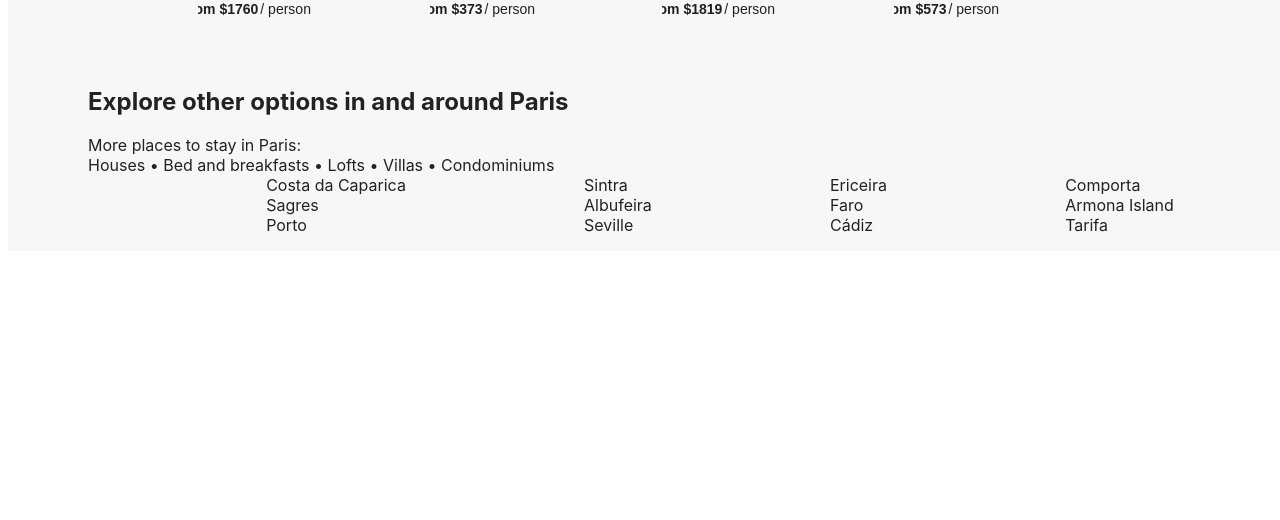
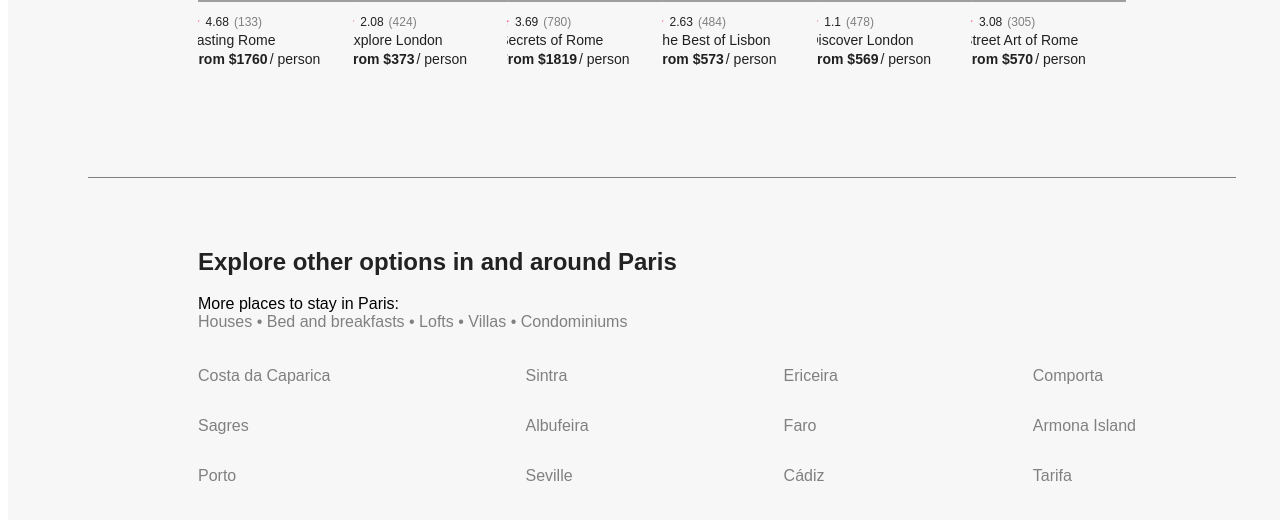
Before and after one commit to Breath-of-Fresh-AirBNB/Recommended, a React app: page / in a window 1280 px wide. Shown: the part 802-1322 px from the top of the page. Before the commit the page ends 1061 px from the top, so only its background shows below. Built offline with nearby package versions, Linux system fonts and the light colour scheme; no server answers; grey boxes are pictures that could not be loaded; the HTML template or start-up script is replaced by a standard one.

Commit message:
Added more styling

```diff
--- a/src/components/ActivityListing.jsx
+++ b/src/components/ActivityListing.jsx
@@ -5,7 +5,6 @@ import Card from '@material-ui/core/Card';
 import CardActionArea from '@material-ui/core/CardActionArea';
 import CardContent from '@material-ui/core/CardContent';
 import CardMedia from '@material-ui/core/CardMedia';
-import Typography from '@material-ui/core/Typography';
 import styled from 'styled-components';
 
 const Listing = styled.div`
@@ -63,13 +62,13 @@ const Rate = styled.div`
 
 const useStyles = makeStyles({
   root: {
-    width: 267,
+    width: 171,
     boxShadow: 'none',
     borderRadius: 10,
     backgroundColor: '#F7F7F7',
   },
   media: {
-    height: 178,
+    height: 228,
     borderRadius: 10,
   },
   content: {
--- a/src/components/ExploreOtherOptions.jsx
+++ b/src/components/ExploreOtherOptions.jsx
@@ -2,65 +2,153 @@
 import React from 'react';
 import styled from 'styled-components';
 
-const Explore = styled.div`
-  color: rgb(34, 34, 34);
-  font-family: Circular, -apple-system, BlinkMacSystemFont, Roboto, 'Helvetica Neue', sans-serif;
+const Container = styled.div`
+  width: 75%;
+  padding: 50px 100px 0 100px;
+  margin: 60px 0 50px 0;
+  border-top: 1px solid grey;
+
+  & .subheader {
+    margin-left: 10px;
+    font-family: Montserrat, sans-serif;
+    font-size: 16px;
+  }
+
+  & .homeTypeLinks {
+    margin-left: 10px;
+    font-family: Montserrat, sans-serif;
+    color: grey;
+    :hover {
+      cursor: pointer;
+    }
+  }
 `;
 
 const Title = styled.h2`
   display: block;
   font-size: 1.5em;
   font-weight: bold;
+  color: #222222;
+  font-family: Montserrat, sans-serif;
+  margin-left: 10px;
 `;
 
 const Destinations = styled.div`
   display: flex;
-  justify-content: space-evenly;
+  justify-content: space-between;
+  margin: 20px 0 0 10px;
+  color: grey;
 
+  & .list {
+    display: flex;
+    flex-direction: column;
+  }
+`;
+
+const DestinationLink = styled.p`
+  :hover {
+    cursor: pointer;
+  }
 `;
 
 const ExploreOtherOptions = ({ destinations }) => (
-  <div className="exploreOtherOptions">
-    <Explore>
+  <Container>
     <Title>Explore other options in and around Paris</Title>
-      <p>
+    <div className="subheader">
       More places to stay in Paris:
-        <br />
+    </div>
+    <div className="homeTypeLinks">
       Houses • Bed and breakfasts • Lofts • Villas • Condominiums
-        <br />
+    </div>
     <Destinations>
-          <div>
+      <div className="list">
+        <DestinationLink>
           {destinations[0]}
-            <br />
+        </DestinationLink>
+        <DestinationLink>
           {destinations[1]}
-            <br />
+        </DestinationLink>
+        <DestinationLink>
           {destinations[2]}
+        </DestinationLink>
       </div>
-          <div>
+      <div className="list">
+        <DestinationLink>
           {destinations[3]}
-            <br />
+        </DestinationLink>
+        <DestinationLink>
           {destinations[4]}
-            <br />
+        </DestinationLink>
+        <DestinationLink>
           {destinations[5]}
+        </DestinationLink>
       </div>
-          <div>
+      <div className="list">
+        <DestinationLink>
           {destinations[6]}
-            <br />
+        </DestinationLink>
+        <DestinationLink>
           {destinations[7]}
-            <br />
+        </DestinationLink>
+        <DestinationLink>
           {destinations[8]}
+        </DestinationLink>
       </div>
-          <div>
+      <div className="list">
+        <DestinationLink>
           {destinations[9]}
-            <br />
+        </DestinationLink>
+        <DestinationLink>
           {destinations[10]}
-            <br />
+        </DestinationLink>
+        <DestinationLink>
           {destinations[11]}
+        </DestinationLink>
       </div>
     </Destinations>
-      </p>
-    </Explore>
-  </div>
+  </Container>
 );
 
 export default ExploreOtherOptions;
+
+// const ExploreOtherOptions = ({ destinations }) => (
+//   <Container>
+//     <Title>Explore other options in and around Paris</Title>
+//     <p>
+//       More places to stay in Paris:
+//       <br />
+//       Houses • Bed and breakfasts • Lofts • Villas • Condominiums
+//       <br />
+//       <Destinations>
+//         <div>
+//           {destinations[0]}
+//           <br />
+//           {destinations[1]}
+//           <br />
+//           {destinations[2]}
+//         </div>
+//         <div>
+//           {destinations[3]}
+//           <br />
+//           {destinations[4]}
+//           <br />
+//           {destinations[5]}
+//         </div>
+//         <div>
+//           {destinations[6]}
+//           <br />
+//           {destinations[7]}
+//           <br />
+//           {destinations[8]}
+//         </div>
+//         <div>
+//           {destinations[9]}
+//           <br />
+//           {destinations[10]}
+//           <br />
+//           {destinations[11]}
+//         </div>
+//       </Destinations>
+//     </p>
+//   </Container>
+// );
--- a/src/components/PlacesToStay.jsx
+++ b/src/components/PlacesToStay.jsx
@@ -48,6 +48,7 @@ const Buttons = styled.div`
     margin: 3px;
     margin-left: 5px;
     box-shadow: 0 4px 8px 0 rgba(0, 0, 0, 0.2), 0 6px 20px 0 rgba(0, 0, 0, 0.25);
+    cursor: pointer;
   }
 `;
 
--- a/src/components/ThingsToDo.jsx
+++ b/src/components/ThingsToDo.jsx
@@ -48,6 +48,7 @@ const Buttons = styled.div`
     margin: 3px;
     margin-left: 5px;
     box-shadow: 0 4px 8px 0 rgba(0, 0, 0, 0.2), 0 6px 20px 0 rgba(0, 0, 0, 0.25);
+    cursor: pointer;
   }
 `;
 
@@ -75,8 +76,8 @@ class ThingsToDo extends React.Component {
         </Header>
         <Carousel
           ref={(ref) => { this.carousel = ref; }}
-          itemsToShow={4}
-          itemsToScroll={4}
+          itemsToShow={6}
+          itemsToScroll={6}
           pagination={false}
           disableArrowsOnEnd={false}
           showArrows={false}
```
Also changed, not shown: 1 other file (tests, documents, lock files or other folders). Lines whose indentation alone changed are shown as unchanged.
